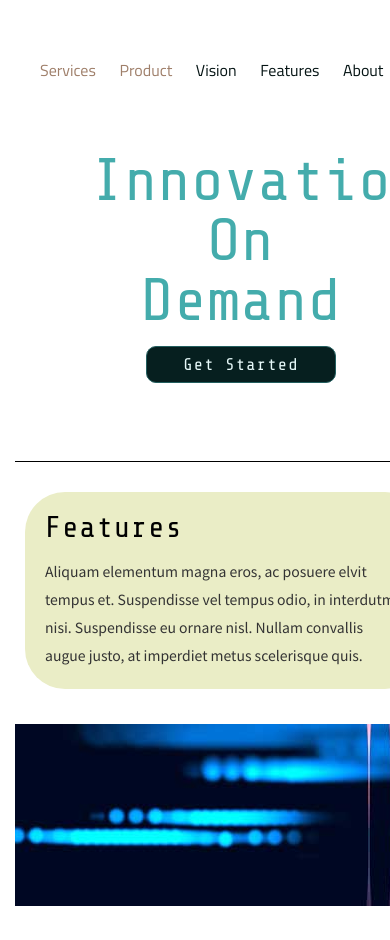
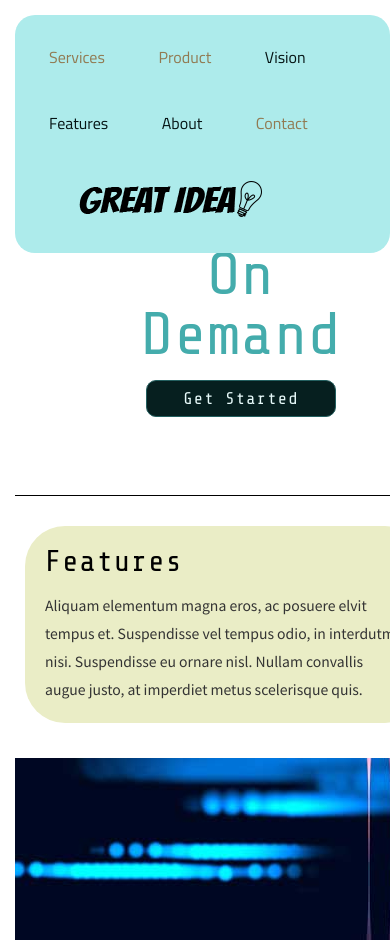
Before and after one commit to jasheloper/User-Interface-Services-Page-Project, a website: page index.html in a window 390 px wide. Shown: the top 940 px of the page. Drawn offline with nearby package versions, Linux system fonts and the light colour scheme.

Commit message:
removed media query, testing new nav

```diff
--- a/great-idea/css/index.css
+++ b/great-idea/css/index.css
@@ -80,50 +80,47 @@ p {
 	box-sizing: border-box;
 }
 
-nav {
-	box-sizing: border-box;
-	padding: 15px;
-	/* background-color: #adebeb; */
-	border-radius: 20px;
-}
-
-
 .container nav a {
-	padding: 19px;
+	display: inline-block;
 	box-sizing: border-box;
 	text-decoration: none;
 	color: #051414;
+	padding: 25px;
 }
-
-@media (max-width: 500px) {
-	.container nav a {
-	  padding: 10px;
-	}
-  }
-
-
 
 nav a:hover {
 	color: white;
 }
 
-#contact {
-	padding: 19px;
-	box-sizing: border-box;
-	text-decoration: none;
-	color: #9f7f6a;
+nav {
+	display: inline-block;
+	padding: 9px;
+	background-color: #adebeb;
+	border-radius: 20px;
 }
 
-@media (max-width: 500px) {
-	#contact {
-	  padding: 10px;
-	}
-  }
+nav .logo {
+	display: inline-block;
+	padding-left: 30px;
+}
 
+nav .logo a {
+	padding: 0;
+	text-decoration: none;
+}
+
+.home-page {
+	position: fixed;
+}
+
+#contact {
+	color: rgb(145, 122, 82);
+}
 
 #contact:hover {
 	color: white;
 }
+
 
 .zelogo {
 	box-sizing: border-box;
@@ -136,7 +133,7 @@ header {
 }
 
 .title-text {
-	margin-top: 58px;
+	margin-top: 170px;
 	width: 300px;
 	height: 300px;
 	text-align: center;
@@ -156,7 +153,7 @@ header {
 }
 
 .coding-image {
-	margin-top: 20px;
+	margin-top: 120px;
 	margin-left: 104px;
 	width: 300px;
 	height: 300px;
--- a/index.html
+++ b/index.html
@@ -24,6 +24,7 @@
 
   <header>
 <nav class="home-page">
+
         <a id="contact" href="services.html">Services</a>
         <a id="contact" href="product.html">Product</a>
         <a href="#">Vision</a>
@@ -31,7 +32,7 @@
         <a href="#">About</a>
         <a id="contact" href="contact.html">Contact</a>
 
-  <a href="index.html"><img class="zelogo" src="img/logo.png" alt="Great Idea! Company logo."></a>
+        <a href="index.html"><img class="logo" src="img/logo.png" alt="Great Idea! Company logo."></a>
   </nav>
 
 
--- a/services.css
+++ b/services.css
@@ -72,47 +72,51 @@ h1, h2, h3, h4, h5 {
 	box-sizing: border-box;
 }
 
-nav {
-	box-sizing: border-box;
-	padding: 15px;
-	/* background-color: #adebeb; */
-	border-radius: 20px;
-}
-
-
 .container nav a {
-	padding: 19px;
+	display: inline-block;
 	box-sizing: border-box;
 	text-decoration: none;
 	color: #051414;
+	padding: 25px;
 }
 
 nav a:hover {
 	color: white;
 }
 
+nav {
+	display: inline-block;
+	padding: 9px;
+	background-color: #adebeb;
+	border-radius: 20px;
+}
+
+nav .logo {
+	display: inline-block;
+	padding-left: 30px;
+}
+
+nav .logo a {
+	padding: 0;
+	text-decoration: none;
+}
+
+.home-page {
+	position: fixed;
+}
+
 #contact {
-	padding: 19px;
-	box-sizing: border-box;
-	text-decoration: none;
-	color: #9f7f6a;
+	color: rgb(145, 122, 82);
 }
 
 #contact:hover {
 	color: white;
 }
 
+
 .zelogo {
 	box-sizing: border-box;
 	padding: 5px;
-}
-
-.fixed-nav {
-	position: static;
-}
-
-.home-page {
-	position: static;
 }
 
 
@@ -121,7 +125,7 @@ header {
 }
 
 .title-text {
-	margin-top: 58px;
+	margin-top: 170px;
 	width: 300px;
 	height: 300px;
 	text-align: center;
@@ -141,7 +145,7 @@ header {
 }
 
 .coding-image {
-	margin-top: 20px;
+	margin-top: 120px;
 	margin-left: 104px;
 	width: 300px;
 	height: 300px;
```
Also changed, not shown: contact.html (+2 -1 lines), product.html (+1 -1 lines), services.html (+1 -1 lines). Lines whose indentation alone changed are shown as unchanged.
